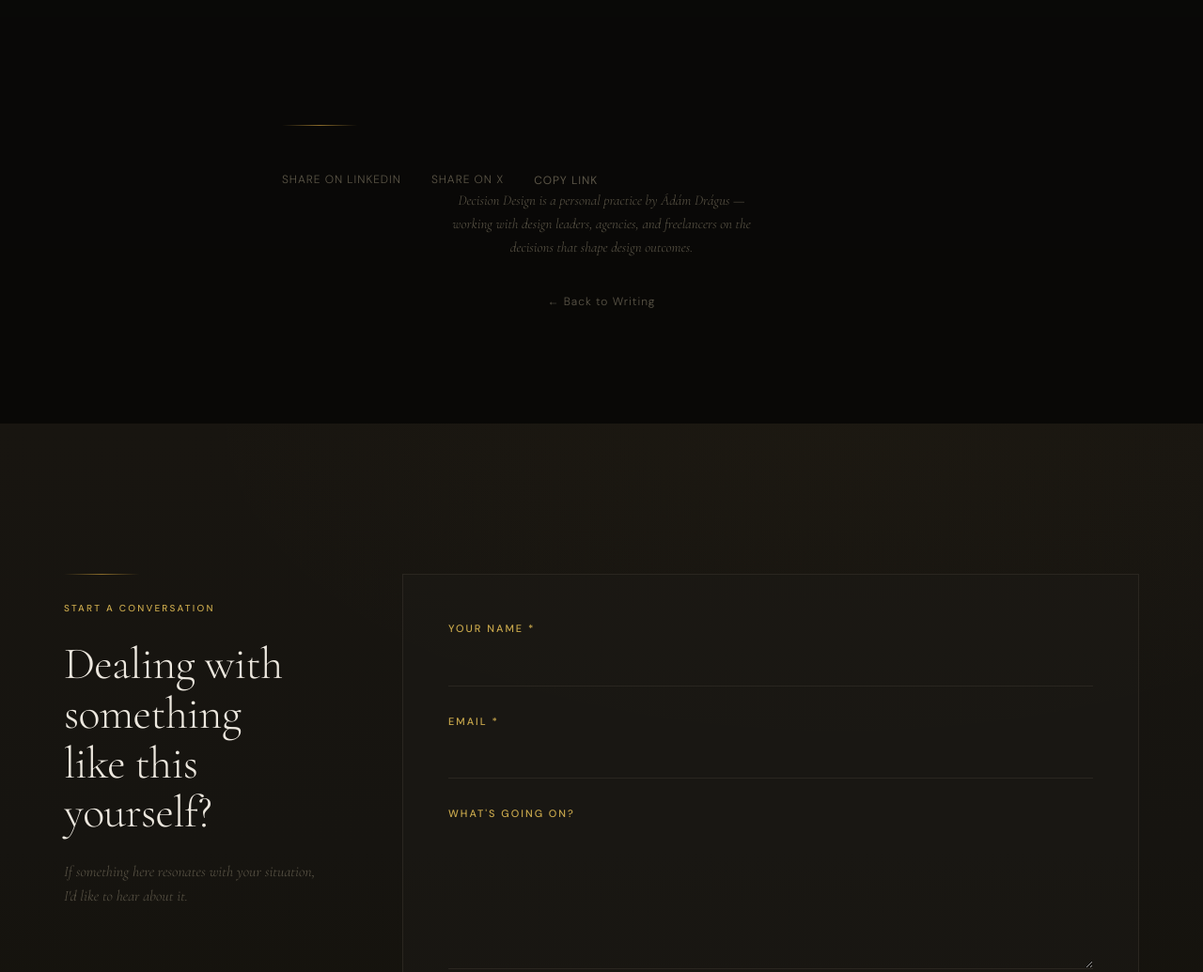
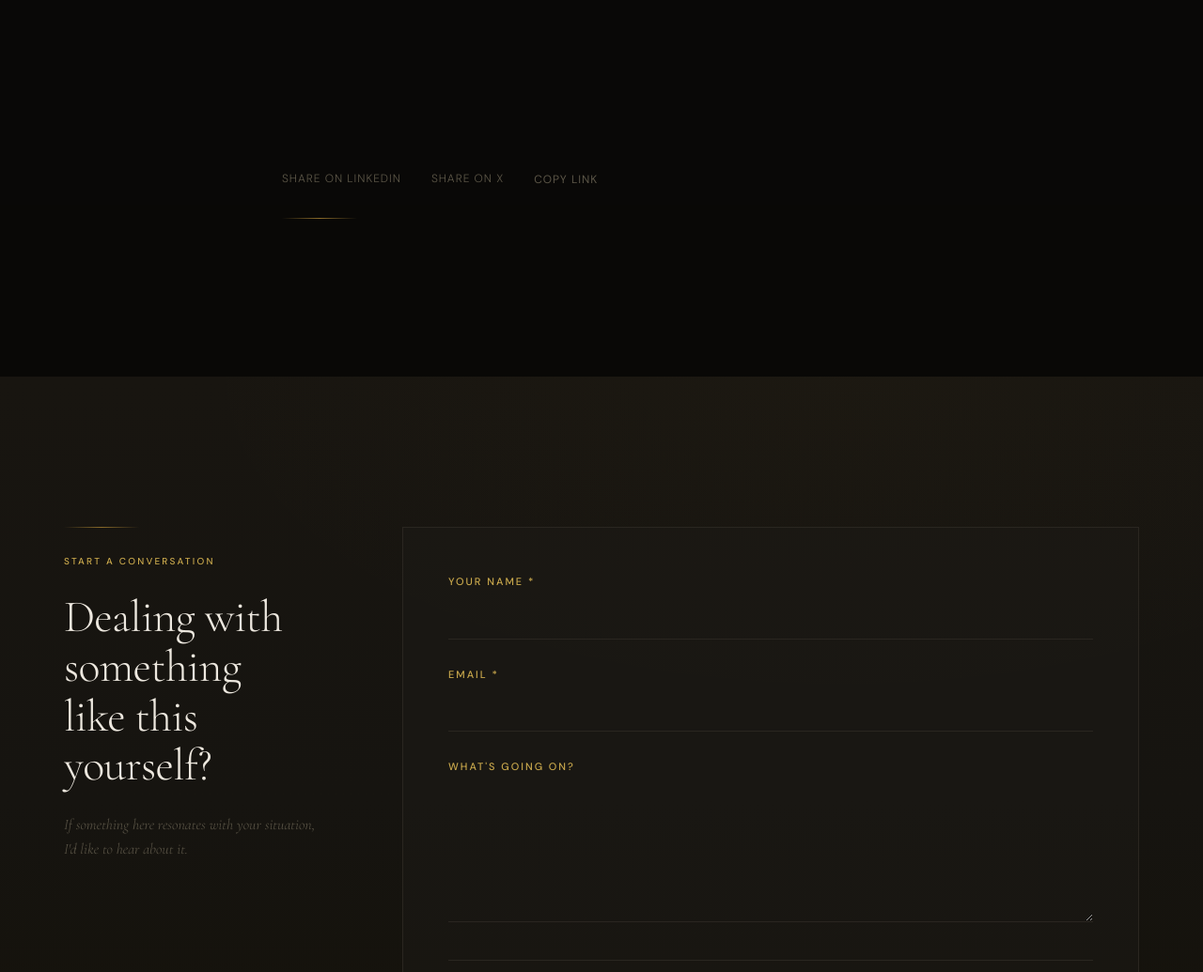
Before and after one commit to dragusa89/decision-design, a plain HTML site: page writing/meetings-are-for-declarations.html in a window 1280 px wide. Shown: the part 4243-5278 px from the top of the page at 94% size. Drawn offline with nearby package versions, Linux system fonts and the light colour scheme.

Commit message:
Fix article page bottom section on all three articles
- Remove closing 'Decision Design is a personal practice' line
- Move share links before hairline divider (margin-top: 48px from prose)
- Hairline now sits below share links, above conversation form
- Back to Writing link moved to after conversation form, above footer

https://claude.ai/code/session_01FzpDTb9mx2DepTvbiSAkHP

```diff
--- a/writing/meetings-are-for-declarations.html
+++ b/writing/meetings-are-for-declarations.html
@@ -148,14 +148,12 @@
       </div>
 
       <div class="article-footer">
-        <span class="hairline"></span>
-        <div class="share-links">
+        <div class="share-links" style="margin-top: 48px;">
           <a href="https://www.linkedin.com/sharing/share-offsite/?url=https%3A%2F%2Fdragusdesign.com%2Fwriting%2Fmeetings-are-for-declarations" target="_blank" rel="noopener">Share on LinkedIn</a>
           <a href="https://x.com/intent/tweet?url=https%3A%2F%2Fdragusdesign.com%2Fwriting%2Fmeetings-are-for-declarations&text=Meetings+Are+for+Declarations%2C+Not+for+Decisions" target="_blank" rel="noopener">Share on X</a>
           <button class="share-copy" data-url="https://dragusdesign.com/writing/meetings-are-for-declarations">Copy link</button>
         </div>
-        <p class="article-footer__closing">Decision Design is a personal practice by Ádám Drágus — working with design leaders, agencies, and freelancers on the decisions that shape design outcomes.</p>
-        <a class="article-footer__back" href="../writing.html">← Back to Writing</a>
+        <span class="hairline" style="margin-top: 32px; display: block;"></span>
       </div>
 
     </div>
@@ -195,6 +193,10 @@
   </div>
 </section>
 
+<div class="container" style="padding: 32px 0 40px;">
+  <a class="article-footer__back" href="../writing.html">← Back to Writing</a>
+</div>
+
 <footer class="footer">
   <div class="container">
     <div class="footer__row">
```
Also changed, not shown: writing/the-skill-designers-cant-automate.html (+6 -4 lines), writing/why-decision-design-exists.html (+6 -4 lines).
